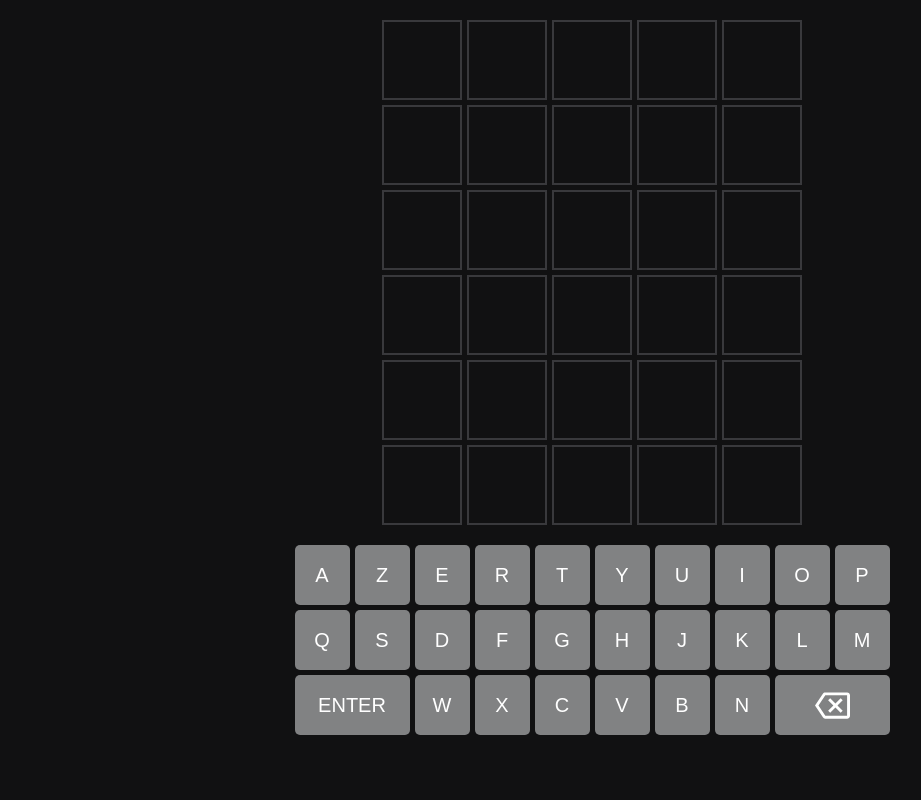
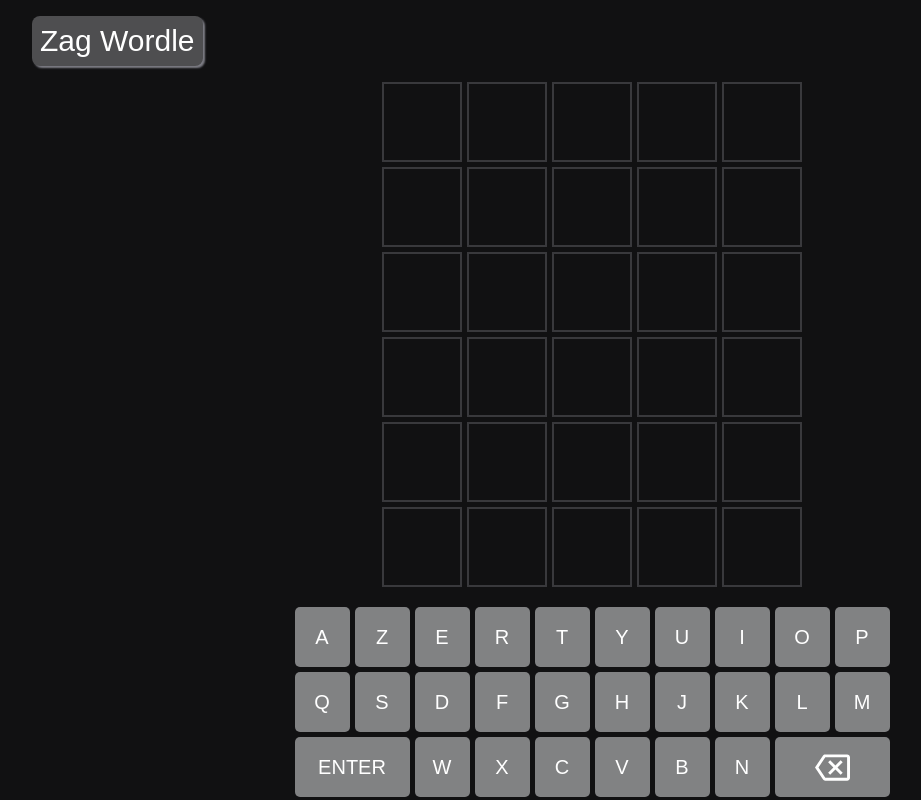
Before and after one commit to Zagou29/monwordle, a plain HTML site: page index.html in a window 1280 px wide. Shown: the whole page, without its empty margins (48-969 px from the left). Drawn offline with Linux system fonts and the light colour scheme.

Commit message:
rajouté le titre et l'entete, les balises meta, etc

```diff
--- a/index.html
+++ b/index.html
@@ -4,13 +4,20 @@
   <meta charset="UTF-8">
   <meta http-equiv="X-UA-Compatible" content="IE=edge">
   <meta name="viewport" content="width=device-width, initial-scale=1.0">
+  <meta name="robots" content="noindex, nofollow, noimageindex" />
+  <meta name="googlebot" content="noindex" />
+  <meta name="description" content="Toutes les videos de Zagou" />
+  <link rel="shortcut icon" href="./Zag2.png" type="image/x-icon" />
   <link rel="stylesheet" href="styles.css">
   <script src="script.js" defer></script>
   <title>Zag Wordle</title>
 </head>
 <body>
+  <header class="entete">
+  <div class="titre">Zag  Wordle</div>
   <div class="alert-container" data-alert-container></div>
-  <div data-guess-grid class="guess-grid">
+ </header>
+ <div data-guess-grid class="guess-grid">
     <div class="tile"></div>
     <div class="tile"></div>
     <div class="tile"></div>
--- a/styles.css
+++ b/styles.css
@@ -6,13 +6,28 @@
 }
 
 body {
+  display: flex;
   background-color: hsl(240, 3%, 7%);
-  display: flex;
   flex-direction: column;
   min-height: 100vh;
   margin: 0;
-  padding: 1em;
+
   font-size: clamp(0.5rem, 2.5vmin, 1.5rem);
+}
+.entete {
+  display: flex;
+  flex-flow: center;
+  flex-shrink: 1;
+}
+.titre {
+  font-size: 1.5em;
+  color: white;
+  padding: 0.5rem;
+  border-radius: 0.5rem;
+  border:none;
+  background-color: hsl(240, 1%, 31%);
+  box-shadow: 2px 2px 2px hsl(240, 3%, 51%);;
+  margin: 1rem min(5rem);
 }
 
 .keyboard {
@@ -35,9 +50,9 @@
     var(--hue, 200),
     var(--saturation, 1%),
     calc(var(--lightness-offset, 0%) + var(--lightness, 51%))
-  );
-  color: white;
-  fill: white;
+    );
+    color: white;
+    fill: white;
   text-transform: uppercase;
   border-radius: 0.25em;
   cursor: pointer;
@@ -182,20 +197,16 @@
 }
 
 .alert-container {
-  position: fixed;
-  top: 10vh;
-  right: 1rem;
-  /* transform: translateX(-50%); */
+
   z-index: 1;
   display: flex;
-  flex-direction: column;
   align-items: center;
 }
 
 .alert {
   pointer-events: none;
   background-color: hsl(204, 7%, 85%);
-  padding: 0.75em;
+  padding: 0.5rem;
   border-radius: 0.25em;
   opacity: 1;
   transition: opacity 500ms ease-in-out;
```
Also changed, not shown: Zag2.png (added).
